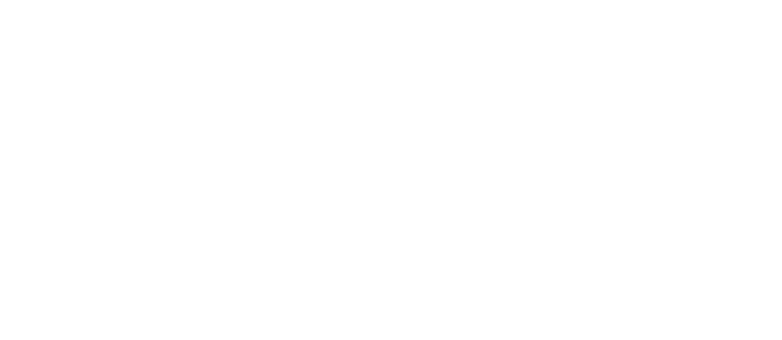
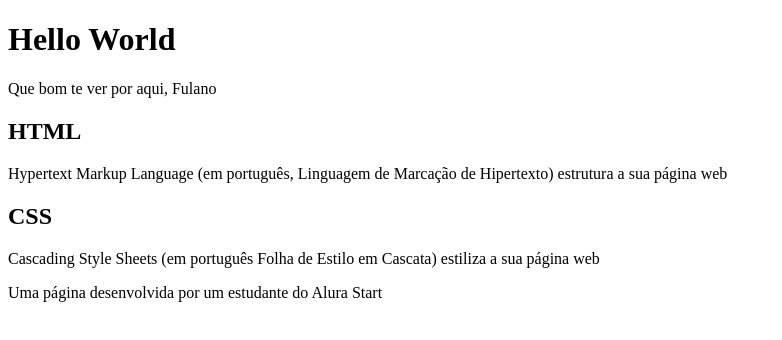
Before and after one commit to Leo-Coccaro/Alura_GitHub, a plain HTML site: page index.html in a window 1280 px wide. Shown: the whole page, without its empty margins (0-782 px from the left). Drawn offline with Linux system fonts and the light colour scheme.

Commit message:
Segunda etpa de construção

```diff
--- a/index.html
+++ b/index.html
@@ -6,6 +6,24 @@
     <title>Hello World</title>
 </head>
 <body>
+    <header>
+        <h1>Hello World</h1>
+        <p>Que bom te ver por aqui, Fulano</p>
+
+    </header>
+
+    <section>
+        <h2>HTML</h2>
+        <p>Hypertext Markup Language (em português, Linguagem de Marcação de Hipertexto) estrutura a sua página web</p>
+
+        <h2>CSS</h2>
+        <p>Cascading Style Sheets (em português Folha de Estilo em Cascata) estiliza a sua página web</p>
+    </section>
+
+    <footer>
+        <p>Uma página desenvolvida por um estudante do Alura Start</p>
+
+    </footer>
 
 </body>
 </html>
```
